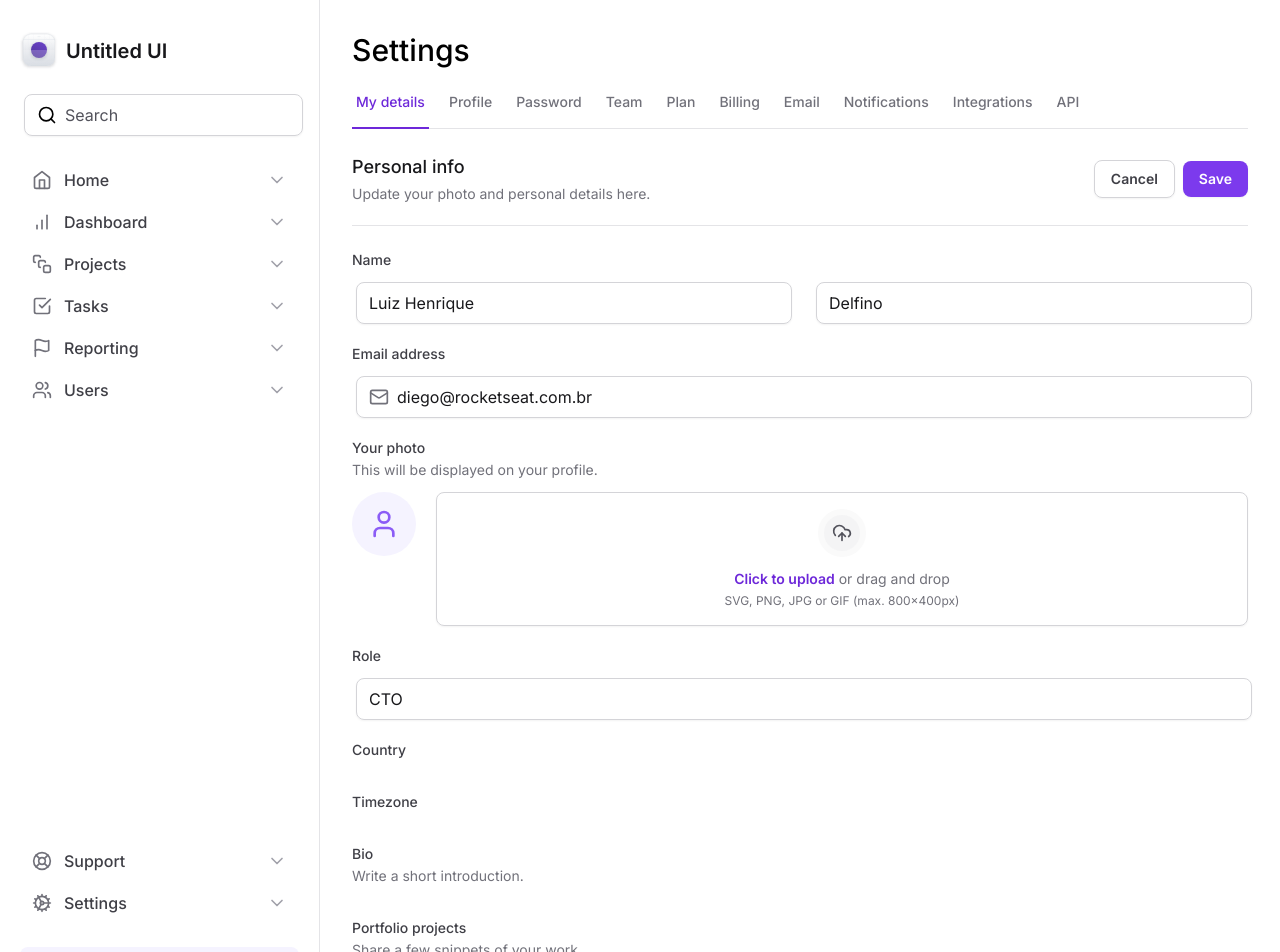
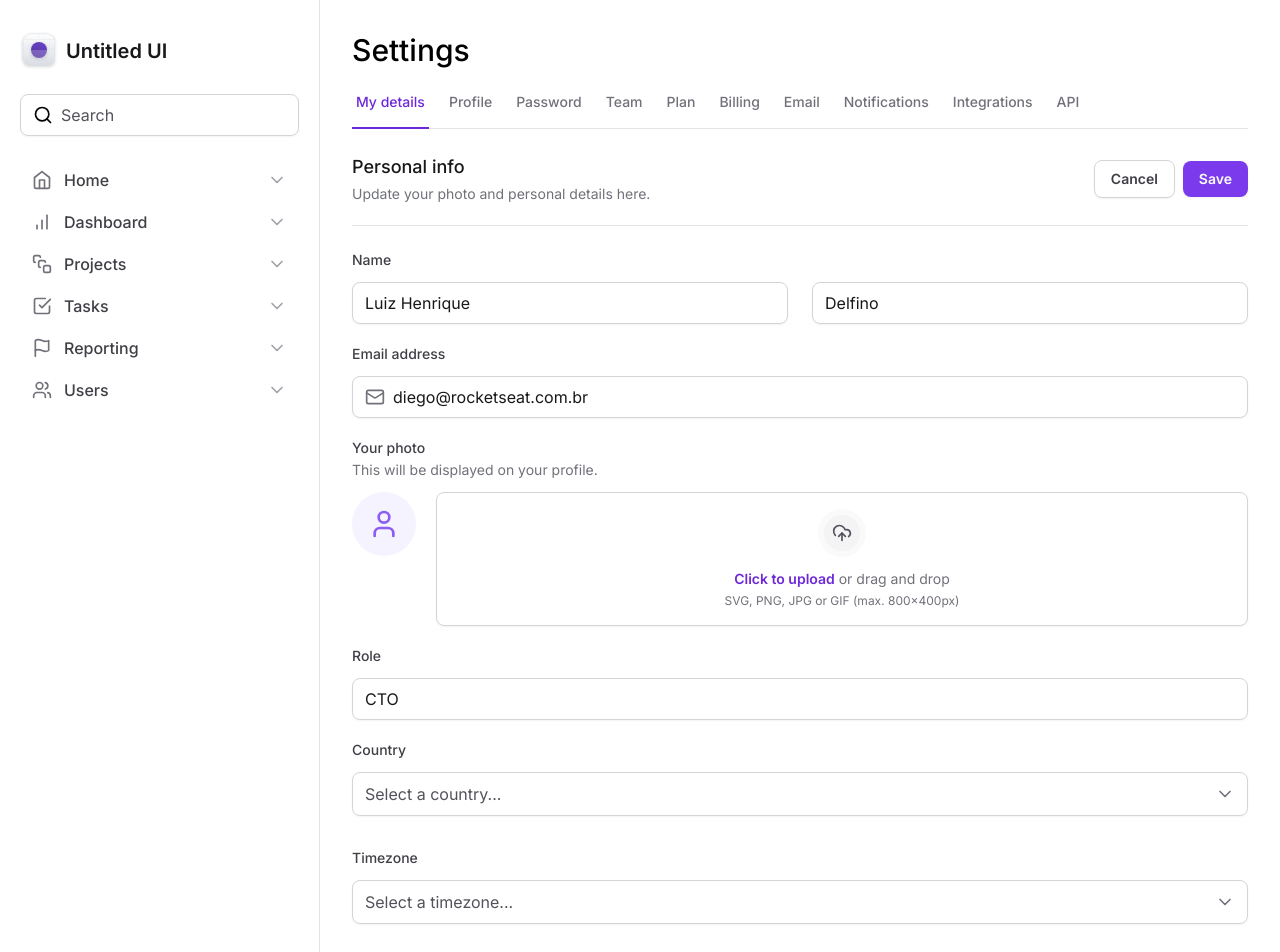
Before and after one commit to lui7henrique/tailwind-nextjs, a Next.js app: page / in a window 1280 px wide. Shown: the top 952 px of the page. Built offline with nearby package versions, Linux system fonts and the light colour scheme.

Commit message:
feat: Componentizing the Select

```diff
--- a/package.json
+++ b/package.json
@@ -9,6 +9,7 @@
     "lint": "next lint"
   },
   "dependencies": {
+    "@radix-ui/react-select": "^1.2.2",
     "@radix-ui/react-tabs": "^1.0.4",
     "@types/node": "20.4.9",
     "@types/react": "18.2.20",
--- a/src/app/page.tsx
+++ b/src/app/page.tsx
@@ -2,6 +2,8 @@
 import * as Input from '@/components/Input'
 import { Mail } from 'lucide-react'
 import * as FileInput from '@/components/Form/FileInput'
+import { Select } from '@/components/Form/Select'
+import { SelectItem } from '@/components/Form/Select/Item'
 
 export default function Home() {
   return (
@@ -109,6 +111,11 @@
             >
               Country
             </label>
+
+            <Select placeholder="Select a country...">
+              <SelectItem value="br" text="Brazil" />
+              <SelectItem value="us" text="United States" />
+            </Select>
             <div />
           </div>
 
@@ -119,6 +126,14 @@
             >
               Timezone
             </label>
+
+            <Select placeholder="Select a timezone...">
+              <SelectItem
+                value="utc8"
+                text="Pacific Standard Time (UTC-08:00)"
+              />
+              <SelectItem value="utc3" text="America São Paulo (UTC-03:00)" />
+            </Select>
             <div />
           </div>
 
--- /dev/null
+++ b/src/components/Form/Select/Item.tsx
@@ -0,0 +1,23 @@
+'use client'
+
+import * as Select from '@radix-ui/react-select'
+import { Check } from 'lucide-react'
+
+export type SelectItemProps = Select.SelectItemProps & {
+  text: string
+}
+
+export function SelectItem({ text, ...props }: SelectItemProps) {
+  return (
+    <Select.Item
+      className="flex items-center justify-between gap-2 px-3 py-2.5 outline-none data-[highlighted]:bg-zinc-50"
+      {...props}
+    >
+      <Select.ItemText className="text-black">{text}</Select.ItemText>
+
+      <Select.ItemIndicator>
+        <Check className="h-4 w-4 text-violet-500" />
+      </Select.ItemIndicator>
+    </Select.Item>
+  )
+}
--- /dev/null
+++ b/src/components/Form/Select/index.tsx
@@ -0,0 +1,37 @@
+'use client'
+
+import * as SelectPrimitive from '@radix-ui/react-select'
+import { ChevronDown } from 'lucide-react'
+import { ReactNode } from 'react'
+
+export interface SelectProps {
+  children: ReactNode
+  placeholder: string
+}
+
+export function Select({ children, placeholder }: SelectProps) {
+  return (
+    <SelectPrimitive.Root>
+      <SelectPrimitive.Trigger className="flex h-11 w-full items-center justify-between gap-2 rounded-lg border border-zinc-300 px-3 py-2 shadow-sm data-[placeholder]:text-zinc-600">
+        <SelectPrimitive.Value
+          placeholder={placeholder}
+          className="text-black"
+        />
+        <SelectPrimitive.Icon>
+          <ChevronDown className="h-5 w-5 text-zinc-500" />
+        </SelectPrimitive.Icon>
+      </SelectPrimitive.Trigger>
+
+      <SelectPrimitive.Portal>
+        <SelectPrimitive.Content
+          side="bottom"
+          position="popper"
+          sideOffset={8}
+          className="z-10 w-[--radix-select-trigger-width] overflow-hidden rounded-lg border border-zinc-200 bg-white"
+        >
+          <SelectPrimitive.Viewport>{children}</SelectPrimitive.Viewport>
+        </SelectPrimitive.Content>
+      </SelectPrimitive.Portal>
+    </SelectPrimitive.Root>
+  )
+}
--- a/src/components/Input/index.tsx
+++ b/src/components/Input/index.tsx
@@ -22,7 +22,7 @@
 export function Root(props: InputRootProps) {
   return (
     <div
-      className="mx-1 flex w-full items-center gap-2 rounded-lg border border-zinc-300 px-3 py-2 shadow-sm"
+      className="flex w-full items-center gap-2 rounded-lg border border-zinc-300 px-3 py-2 shadow-sm"
       {...props}
     />
   )
```
Also changed, not shown: 1 other file (tests, documents, lock files or other folders).
